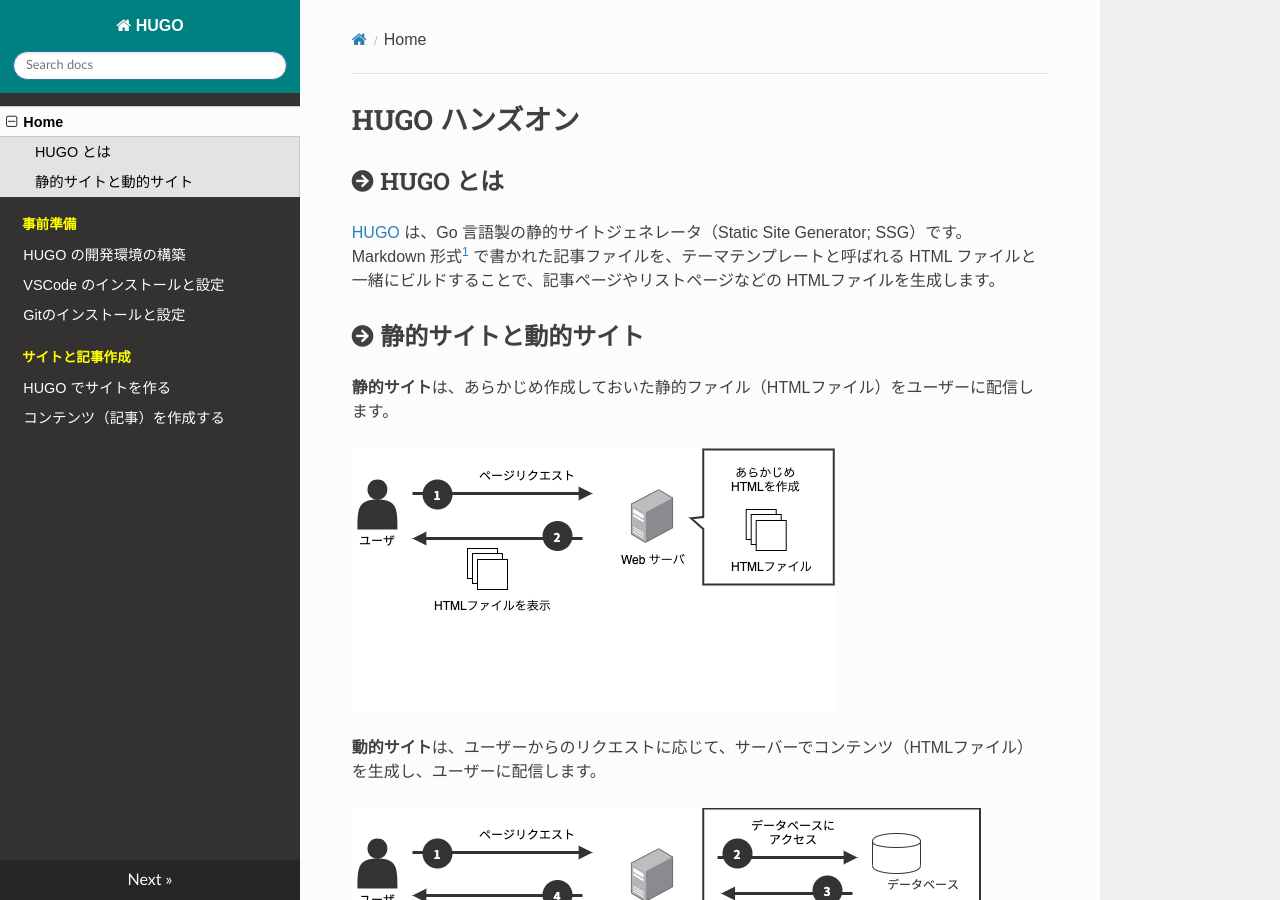
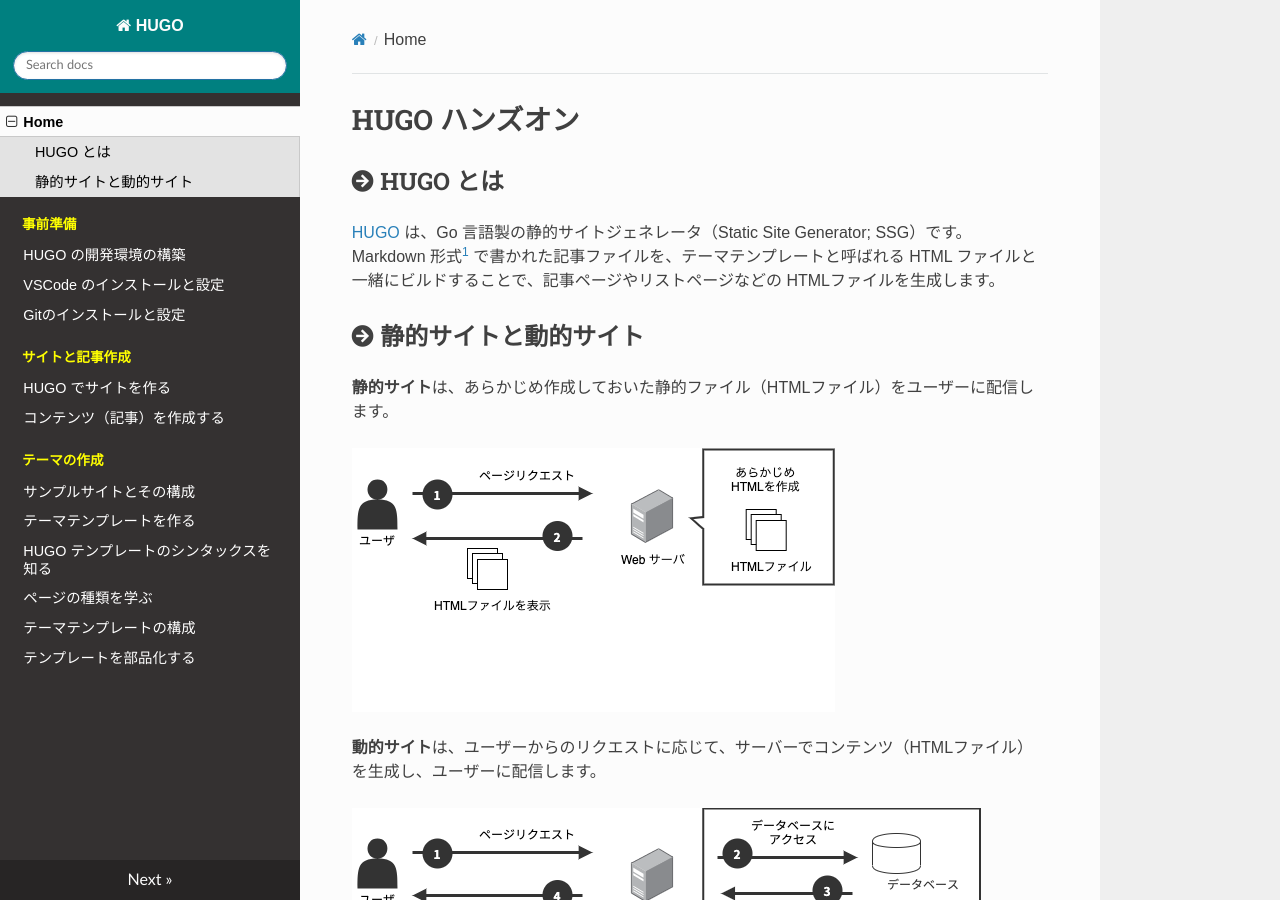
Before and after one commit to chick-p/hugo-handson, an MkDocs documentation site: the page built from src/index.md, in a window 1280 px wide and 900 px high. Built offline with MkDocs 1.6.1, drawn with Linux system fonts in a browser that asks for light colours; nearby versions of some CDN libraries; a script that is not in the unit is left out; part of the change alters nothing that is shown.

Commit message:
feat: template(WIP)

```diff
--- a/mkdocs.yml
+++ b/mkdocs.yml
@@ -16,6 +16,13 @@ nav:
   - サイトと記事作成:
     - 01_quickstart/00_add-site.md
     - 01_quickstart/01_add-article.md
+  - テーマの作成:
+    - 02_theme/01_create-site.md
+    - 02_theme/02_create-quick-theme.md
+    - 02_theme/03.hugo-syntax.md
+    - 02_theme/04_kind-template.md
+    - 02_theme/05_theme-directory.md
+    - 02_theme/06_partial.md
 markdown_extensions:
   - toc:
       permalink: True
--- /dev/null
+++ b/src/02_theme/01_create-site.md
@@ -0,0 +1,65 @@
+# サンプルサイトとその構成
+この章では、独自テーマを作っていきます。
+まずは、テーマを作るにあたって、テーマを適用して確認するためのサンプルサイトを作ります。
+
+---
+
+## サイトの作成
+
+1. コンソールで `/Hugo/Sites` に移動します。
+
+        :::bash
+        # Windows の場合
+        $ cd /Hugo/Sites
+
+        # mac の場合
+        $ cd ~/Sites
+
+1. 「theme_tutorial」という名前のサイトを作成します。
+
+        :::bash
+        $ hugo new site theme_tutorial
+
+1. 「Sites」の下に「hugo_tutorial」が作成されていれば OK です。
+
+## サイトディレクトリの構成
+生成されたサイトのディレクトリ構成を見てみましょう。※がついているディレクトリが、今後触っていくディレクトリです。
+
+参考：[Directory Structure](https://gohugo.io/getting-started/directory-structure/)
+
+    :::bash
+    theme_tutorial
+    ├── archetypes
+    ├── content※
+    ├── data
+    ├── layouts
+    ├── resources
+    ├── static※
+    ├── themes※
+    └── config.toml
+
+### archetypes
+ファイルのひな形を置くディレクトリです。`hugo new ファイル名.md` で記事ファイルを作ったときに、ひな形が利用されます。
+
+### content※
+記事ファイルを置くディレクトリです。`hugo new ファイル名.md` でファイルを作ると、このディレクトリ以下に記事ファイルが生成されます。
+
+### data
+テンプレートから参照するデータセットのファイルを置くディレクトリです。静的なデータセットが有る場合に、このディレクトリに置いて記事ページから参照できます。
+
+### layouts
+サイトテンプレートのレイアウトファイルを置くディレクトリです。
+配布されたテーマをカスタマイズしたいとき、このディレクトリにテンプレートファイルを置くと、テーマのデザインを上書きできます。
+
+### resources
+HUGO が生成するリソースファイルが置かれるディレクトリです。
+例えば、レイアウト調整に Sass を使った場合、生成された css などが置かれます。
+
+### static※
+記事以外の静的ファイル（画像など）を置くディレクトリです。
+
+### themes※
+HUGO のテーマファイルを置くディレクトリです。
+
+### config.toml※
+サイトの設定ファイルです。サイト全体に関わる設定はこのファイルに記述します。
--- /dev/null
+++ b/src/02_theme/02_create-quick-theme.md
@@ -0,0 +1,107 @@
+# テーマテンプレートを作る
+オリジナルのテーマテンプレートを作ります。
+
+---
+
+## テーマの作成
+
+1. コンソールで `/Hugo/Sites/theme_tutorial` に移動します。
+
+1. HUGO でテーマを作成するには、 `hugo new theme テーマ名` というコマンドを実行します。
+
+        :::bash
+        $ hugo new theme mytheme
+
+2. 「themes」ディレクトリの下に「mytheme」が作成されていれば OK です。
+
+3. サンプルサイトで「mytheme」を使うように設定しましょう。次のコマンドで「theme_tutorial」をプロジェクトルートとして VSCode を開きます。
+
+        :::bash
+        # Windows の人は「~/Sites」を「/Hugo/Sites/」に読み替えてください
+        $ code ~/Sites/theme_tutorial
+
+4. `config.toml` をエディタで開きます。
+
+5. `theme` プロパティで作成した「mytheme」を指定します。
+
+        :::toml hl_lines="4"
+        baseURL = "http://example.org/"
+        languageCode = "en-us"
+        title = "サンプルサイト"
+        theme = "mytheme"
+
+6. 開発サーバを起動します。
+
+        :::bash
+        $ hugo server
+
+## トップのテンプレート作成
+サイトのトップページ（ホームページ）にサイト名を表示してみましょう。
+
+1. `mytheme/layouts/index.html` をエディタで開きます。
+
+2. 見出しタグを記載します。
+
+        :::html
+        <h1>{{ .Site.Title }}</h1>
+
+3. ブラウザで `http://localhost:1313` へアクセスし、サイトを確認します。
+次のように表示されていれば OK です。
+
+    ![サイト名を表示](img/02_create-quick-theme_index.png)
+
+!!! Note
+    サイトの情報は `.Site.変数名` で呼び出しします。このサイトの情報は `config.toml` で定義した内容です。
+    参照: [Site Variables](https://gohugo.io/variables/site/)
+
+## 記事ページのテンプレート作成
+
+記事ページに記事のタイトルと本文を表示してみましょう。
+
+1. `mytheme/layouts/_default/single.html` をエディタで開きます。
+
+1. 次の内容を記載します。
+
+        :::html
+        <h1>{{ .Title }}</h1>
+        {{ .Content }}
+
+1. このままだと表示対象のコンテンツファイルがないので、コンテンツファイルを作成します。「content」ディレクトリ以下に「sample.md」が作成されます。
+
+        :::bash
+        $ hugo new sample.md
+
+1. 「sample.md」を開きます。次のように編集して、ファイルを保存します。
+
+        :::yaml hl_lines="4 6 7"
+        ---
+        title: "Sample"
+        date: 2019-11-18T11:50:00+9:00
+        draft: false
+        ---
+
+         記事ページへようこそ
+
+1. ブラウザで `http://localhost:1313/sample/` へアクセスし、サイトを確認します。
+次のように表示されていれば OK です。
+
+    ![記事ページの表示](img/02_create-quick-theme_article.png)
+
+## 一覧のテンプレート作成
+トップページに記事一覧を表示してみましょう。
+
+1. `mytheme/layouts/index.html` をエディタで開きます。
+2. [トップのテンプレート作成](02_create-quick-theme.md#トップのテンプレート作成) で編集した内容に、以下を追記します。
+
+        :::html hl_lines="2 3 4 5 6"
+        <h1>{{ .Site.Title }}</h1>
+        <ul>
+          {{ range .Site.RegularPages }}
+          <li><a href="{{ .RelPermalink }}">{{ .Title }}</a></li>
+          {{ end }}
+        </ul>
+
+3. ブラウザで `http://localhost:1313/` へアクセスし、サイトを確認します。
+次のように表示されていれば OK です。
+
+    ![一覧ページの確認](img/02_create-quick-theme_list.png)
--- /dev/null
+++ b/src/02_theme/03.hugo-syntax.md
@@ -0,0 +1,90 @@
+# HUGO テンプレートのシンタックスを知る
+
+HUGO のテンプレート構文についての概要を説明します。
+
+---
+
+## 概要
+
+HUGO のテンプレートで HTML を生成する機能は、GO 言語のテンプレートエンジンを利用しています。
+そのため、テンプレートファイルは HTML とテンプレート記法を組み合わせて記述します。
+
+## 基本構文 {{ }}
+
+テンプレートファイルの中で、HUGO の変数や関数は `{{ .変数名 }}` や `{{ .関数名 引数1 引数2 }}` のように記述します。
+HUGO では、`{{ }}` で囲まれた中身をテンプレートエンジンでの処理結果を置き換えて HTML に出力します。
+
+なお、`{{ }}` の`{{` の後と `}}` の前のスペースは無くても動きます（可読性を高めるためにつけたほうが良いとは思っています）。
+
+以下は、テンプレートの記述と結果の例です。
+
+### 例1
+
+#### テンプレート
+
+    :::html
+    <h1>{{ .Site.Title }}</h1>
+
+#### 出力結果
+
+    :::html
+    <h1>My New Hugo Site</h1>
+
+`.Site` はサイト設定を表すオブジェクトです（参照: [Site Variables](https://gohugo.io/variables/site/)）。
+サイト設定のオブジェクトの変数 `Title` を出力します。
+
+### 例2
+
+#### テンプレート
+
+    :::html
+    <h1>{{ .Site.Title }}</h1>
+    <ul>
+      {{ range .Site.RegularPages }}
+      <li><a href="{{ .RelPermalink }}">{{ .Title }}</a></li>
+      {{ end }}
+    </ul>
+
+#### 出力結果
+
+    :::html
+    <h1>My New Hugo Site</h1>
+    <ul>
+      <li><a href="/sample/">Sample</a></li>
+    </ul>
+
+`{{ range コレクション名 }} ~ {{ end }}` はループ関数です（参考：[Functions - range](https://gohugo.io/functions/range/)）。
+引数として与えられたコレクション名（配列）をひとつずつ取り出し、取り出した要素に対し `{{range}}{{end}}` で囲った中で処理をします。
+
+## . が指すもの
+
+変数や関数の前にある `.` は、表示する場所によって意味が異なりますが、基本的にはそのページ自体を指しています。
+`index.html` はサイトのトップページなので、 `.` はトップページを指しています。
+
+    :::html
+    <h1>{{ .Site.Title }}</h1>
+
+`single.html` は記事ページのテンプレートなので、`.` は、個々の記事ページを指しています。
+
+    :::html
+    <h1>{{ .Title }}</h1> <!-- .Title はその記事ページのタイトルを指す -->
+    {{ .Content }} <!-- .Title はその記事ページのコンテンツを指す -->
+
+`index.html` が次に示す内容だった場合、`{{ .Site.Title }}` `{{ range .Site.RegularPages }}` と `{{ .RelPermalink }}` `{{ .Title }}` の `.` が指す中身は異なります。
+
+    :::html
+    <h1>{{ .Site.Title }}</h1> <!-- .Site の . はトップページ -->
+    <ul>
+      {{ range .Site.RegularPages }}  <!-- .Site の . はトップページ -->
+        <!-- RegularPages は、サイト内の記事ページの一覧 を指しています -->
+        <li><a href="{{ .RelPermalink }}">{{ .Title }}</a></li>
+        <!-- .RelPermalink や .Title の . は取り出した要素なので、個々の記事ページを指す -->
+      {{ end }}
+    </ul>
+
+## テンプレートで使える変数
+テンプレートで使える変数は、ページの種類によって異なります。これらは [Templates](https://gohugo.io/templates/) で確認できます。
+
+- トップページのテンプレートで使える変数：[Homepage Templates](https://gohugo.io/templates/homepage/)
+- 記事のテンプレートで使える変数：[Single Page Templates](https://gohugo.io/templates/single-page-templates/)
+- 一覧のテンプレートで使える変数：[List of Content in Hugo](https://gohugo.io/templates/lists/)
--- /dev/null
+++ b/src/02_theme/04_kind-template.md
@@ -0,0 +1,110 @@
+# ページの種類を学ぶ
+
+サイト構成に応じたページの種類についてです。
+
+---
+
+## 一般的なサイトのページ構成
+
+一般的にサイトの構成は、次のような構成になっていることが多いです。
+
+    :::bash
+    トップページ # HUGO では「ホームページ」
+    ├── カテゴリページ # HUGO では「セクション」
+    │   ├── 記事ページ # HUGO では「シングルページ」
+    │   └── 記事ページ
+    └── カテゴリページ
+        ├── 記事ページ
+        └── 記事ページ
+
+HUGO では「トップページ」「カテゴリページ」「記事ページ」といったページのタイプを、それぞれ「**ホームページ**」「**セクションページ**」「**シングルページ**」と呼びます。
+
+HUGO で生成されるサイトでは、コンテンツのパス（ページの階層）によって、ページのタイプが決まります。
+
+    :::bash
+    content/
+    ├── _index.md # ホームページ
+    ├── page0-1.md # シングルページ
+    ├── page0-2.md # シングルページ
+    ├── section1/
+    │   ├── _index.md # セクションページ
+    │   ├── page1-1.md #シングルページ
+    │   └── page1-2.md #シングルページ
+    └── section2/
+        ├── _index.md # セクションページ
+        └── page2-1.md #シングルページ
+
+HUGOではページのタイプに応じてテンプレートを定義できるため、先ほどの構成の場合、以下のようにテンプレートが適用されます。
+
+    :::bash
+    content/
+    ├── _index.md # ホームページテンプレート
+    ├── page0-1.md # シングルページテンプレート
+    ├── page0-2.md # シングルページテンプレート
+    ├── section1/
+    │   ├── _index.md # セクションページテンプレート
+    │   ├── page1-1.md #シングルページテンプレート
+    │   └── page1-2.md #シングルページテンプレート
+    └── section2/
+        ├── _index.md # セクションページテンプレート
+        └── page2-1.md #シングルページテンプレート
+
+## テンプレートファイルが適用される優先順位
+HUGO では、決まった順番でテンプレートファイルを探して、最初に見つかったファイルをテンプレートとして適用します（参考：[Hugo's Lookup Order](https://gohugo.io/templates/lookup-order/)）。
+
+大まかにいうと、以下の順で適用するテンプレートを探します。
+
+1. `layouts/` の下で、決められたファイル名のファイルを探す
+2. `themes/<テーマ名>/layouts` の下で、決められたファイル名のファイルを探す
+
+各テンプレートの優先順は次のとおりです。
+
+### ホームページのテンプレート
+ホームページテンプレートは、次のファイルのうち最初に見つかったファイルをテンプレートとして適用します。
+
+    :::bash
+    1. /layouts/index.html
+    2. /layouts/_default/list.html
+    3. /themes/<テーマ名>/layouts/index.html # 「テーマファイルを作る」で作った
+    4. /themes/<テーマ名>/layouts/_default/list.html
+
+### セクションページのテンプレート
+セクションページテンプレートは、次のファイルのうち最初に見つかったファイルをテンプレートとして適用します。
+
+    :::bash
+    1. /layouts/section/<セクション名>.html
+    2. /layouts/<セクション名>/list.html
+    3. /layouts/_default/section.html
+    4. /layouts/_default/list.html
+    5. /themes/<テーマ名>/layouts/section/<セクション名>.html
+    6. /themes/<テーマ名>/layouts/<セクション名>/list.html
+    7. /themes/<テーマ名>/layouts/_default/section.html
+    8. /themes/<テーマ名>/layouts/_default/list.html
+
+`<セクション名>.html` を作れば、セクションごとに別々のテンプレートを利用できます。
+
+### シングルページテンプレート
+シングルページテンプレートは、次のファイルのうち最初に見つかったファイルをテンプレートとして適用します。
+
+    :::bash
+    1. /layouts/<タイプ名>/<レイアウト名>.html
+    2. /layouts/<セクション名>/<レイアウト名>.html
+    3. /layouts/<タイプ名>/single.html
+    4. /layouts/<セクション名>/single.html
+    5. /layouts/_default/single.html
+    6. /themes/<テーマ名>/layouts/<タイプ名>/<レイアウト名>.html
+    7. /themes/<テーマ名>/layouts/<セクション名>/<レイアウト名>.html
+    8. /themes/<テーマ名>/layouts/<タイプ名>/single.html
+    9. /themes/<テーマ名>/layouts/<セクション名>/single.html
+    10. /themes/<テーマ名>/layouts/_default/single.html # 「テーマファイルを作る」で作った
+
+## ポイント
+
+サイトテンプレートを作る場合、以下のテンプレートファイルを用意するのがおすすめです。
+
+
+|ページの種類 |テンプレートファイル
+|:--|:--
+|ホームページ |/layouts/index.html
+|セクションページ |/layouts/_default/section.html
+|シングルページ |/layouts/_default/single.html
--- /dev/null
+++ b/src/02_theme/05_theme-directory.md
@@ -0,0 +1,88 @@
+
+# テーマテンプレートの構成
+
+作成したテーマテンプレートの構成について説明します。
+
+---
+
+## 構成
+テーマのディレクトリの構成を見てみましょう。
+※がついているディレクトリやファイルは、今後触っていくディレクトリ・ファイルです。
+
+    :::bash
+    themes/mytheme
+    ├── LICENSE
+    ├── archetypes
+    │   └── default.md
+    ├── layouts
+    │   ├── 404.html
+    │   ├── index.html
+    │   ├── _default
+    │   │   ├── baseof.html
+    │   │   ├── list.html
+    │   │   └── single.html
+    │   └── partials
+    │       ├── footer.html
+    │       ├── head.html
+    │       └── header.html
+    ├── static
+    │   ├── css
+    │   └── js
+    └── theme.toml
+
+### LICENSE
+テーマを配布するときのライセンスを定義します。
+
+### archetypes
+テーマ独自の記事ファイルのひな形を置くディレクトリです。
+
+### layouts※
+テーマのレイアウトファイルを置くディレクトリです。
+
+#### layouts ディレクトリ直下
+
+- 404.html※
+    - 404 エラーページのテンプレートです。空のファイルが生成されます。
+- index.html※
+    - サイトのトップページのテンプレートです。
+
+#### _default 以下
+
+##### baseof.html※
+
+- サイト全体のテンプレートです。
+- このファイル内で、部品化した別のHTMLファイルで定義しているテンプレートを呼び出しています。
+
+##### list.html※
+
+- 記事の一覧ページなどのテンプレートです。
+- 空のファイルが生成されます。
+
+##### single.html※
+
+- 記事ページのテンプレートです。空ページが生成されます。
+
+#### partials 以下
+
+##### footer.html※
+
+- フッター部分を記述するため部品化されたテンプレートです。
+- `baseof.html` から呼び出されています。
+
+##### head.html※
+
+- `<head>` 要素内を記述するため部品化されたテンプレートです。
+- `baseof.html` から呼び出されています。
+
+##### header.html※
+
+- ヘッダー部分を記述するため部品化されたテンプレートです。
+- `baseof.html` から呼び出されています。
+
+### static※
+レイアウトファイルから参照する静的ファイル（css / js）を置くディレクトリです。
+
+### theme.toml
+テーマを配布するときのテーマ設定を定義します。
+
+##
--- /dev/null
+++ b/src/02_theme/06_partial.md
@@ -0,0 +1,20 @@
+# テンプレートを部品化する
+
+テンプレートファイルは部品化すると管理しやすくなります。
+
+---
+
+## パーシャルテンプレート
+サイトにおいて、以下のように各ページで共通する部品が存在することがあります。
+
+- ヘッダー
+- フッター
+- サイドバーのナビゲーション
+
+こういった共通する部品は、部品化しておくとテンプレートの記述をシンプルにできます。HUGO ではこれらの部品化したテンプレートを「**パーシャルテンプレート**」と呼びます。
+
+## 部品化してみる
+
+トップページにあるヘッダーとフッターを部品化してみましょう。
+
+    :::html
```
Also changed, not shown: src/02_theme/img/02_create-quick-theme_article.png (added), src/02_theme/img/02_create-quick-theme_index.png (added), src/02_theme/img/02_create-quick-theme_list.png (added).
